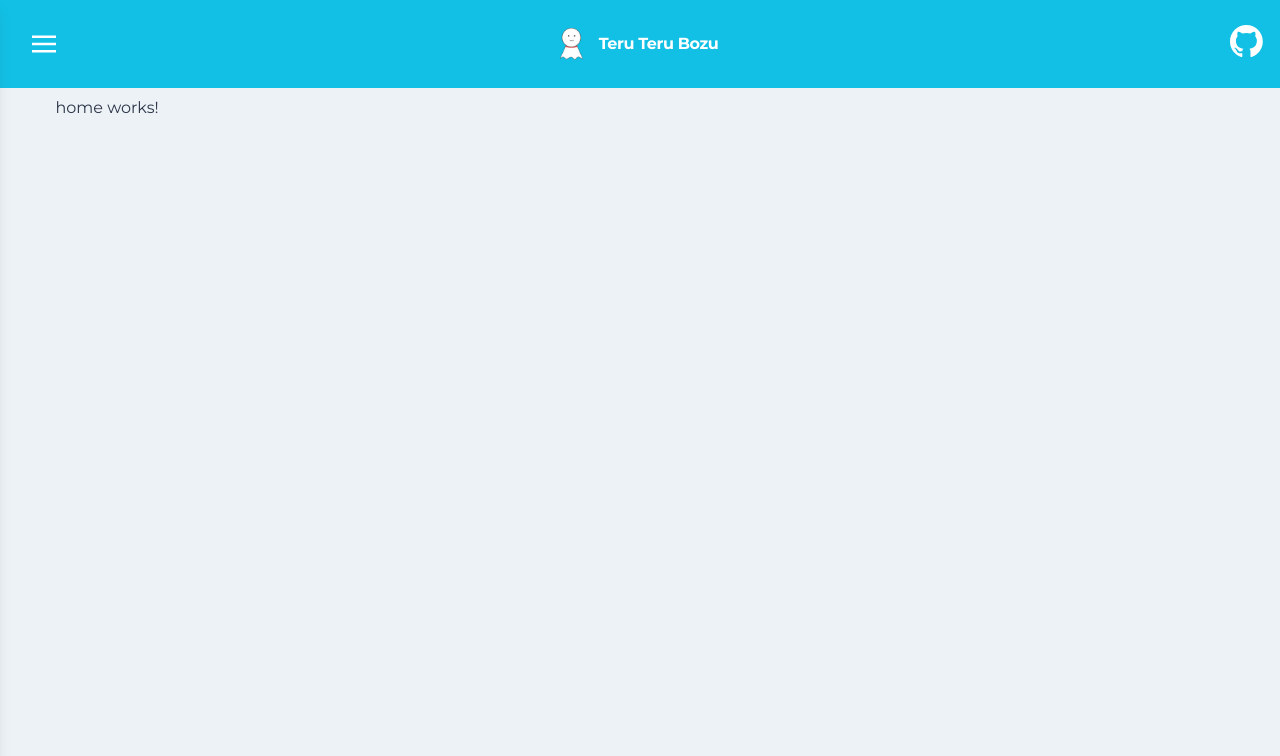
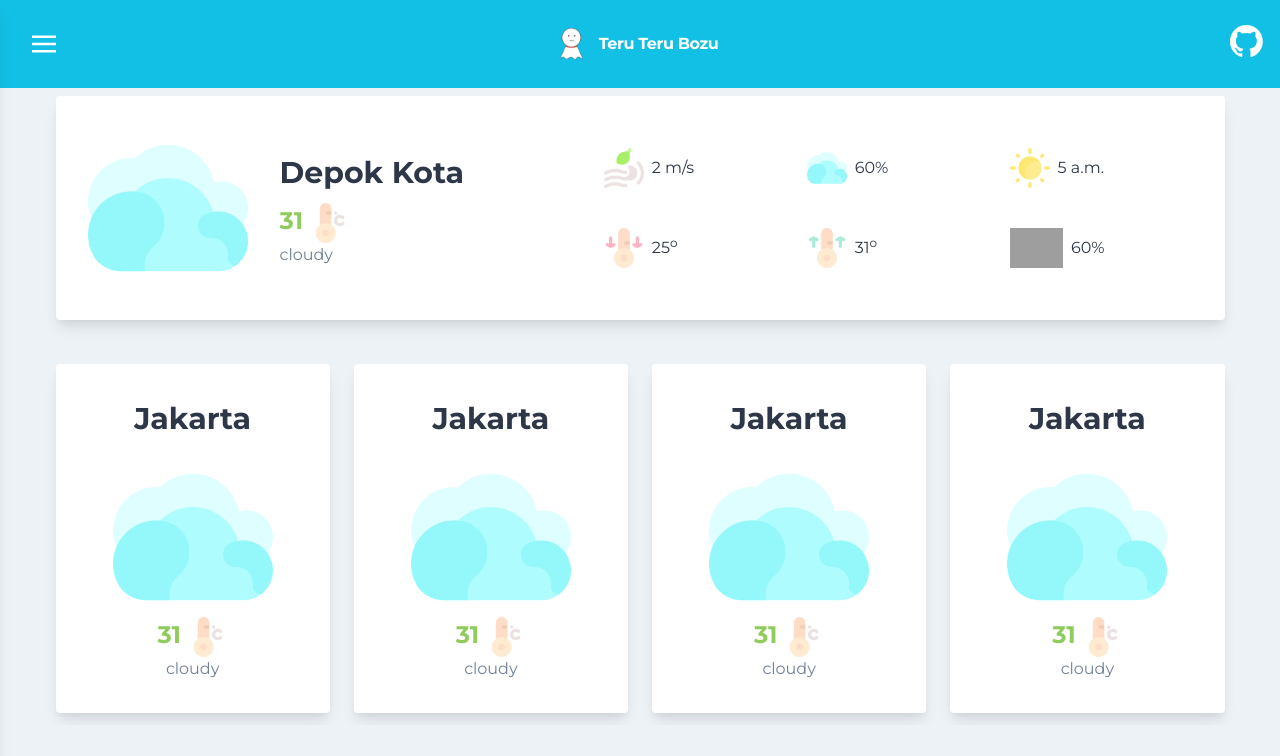
Before and after one commit to ddx-OwO/teru-teru-bozu, an Angular app: page / in a window 1280 px wide. Shown: the top 756 px of the page. Built offline with nearby package versions, Linux system fonts and the light colour scheme; grey boxes are pictures that could not be loaded.

Commit message:
home page prototype

```diff
--- a/src/app/pages/home/home.component.html
+++ b/src/app/pages/home/home.component.html
@@ -1 +1,8 @@
-<p>home works!</p>
+<section id="main-weather" class="my-8">
+  <app-main-weather-card></app-main-weather-card>
+</section>
+<section id="cities-weather" class="flex flex-row flex-wrap justify-between overflow-hidden -mx-3">
+  <div class="cities-weather-item" *ngFor="let v of data.result">
+    <app-small-weather-card></app-small-weather-card>
+  </div>
+</section>
--- a/src/app/pages/home/home.component.scss
+++ b/src/app/pages/home/home.component.scss
@@ -1,3 +1,13 @@
-.test-s {
-  color: #fff;
+// .cities-item {
+//   @apply overflow-hidden w-full my-3 px-3;
+// }
+
+.cities-weather-item {
+  @apply w-1/4 my-3 px-3;
+  @media (max-width: 992px) {
+    @apply w-1/2;
+  }
+  @screen md {
+    @apply w-full;
+  }
 }
--- a/src/app/pages/home/home.component.ts
+++ b/src/app/pages/home/home.component.ts
@@ -10,6 +10,14 @@ export class HomeComponent implements OnInit {
   constructor() { }
 
   test = 'test123';
+  data = {
+    'result': [
+      {'id': 1},
+      {'id': 2},
+      {'id': 3},
+      {'id': 4}
+    ]
+  }
 
   ngOnInit(): void {
   }
```
